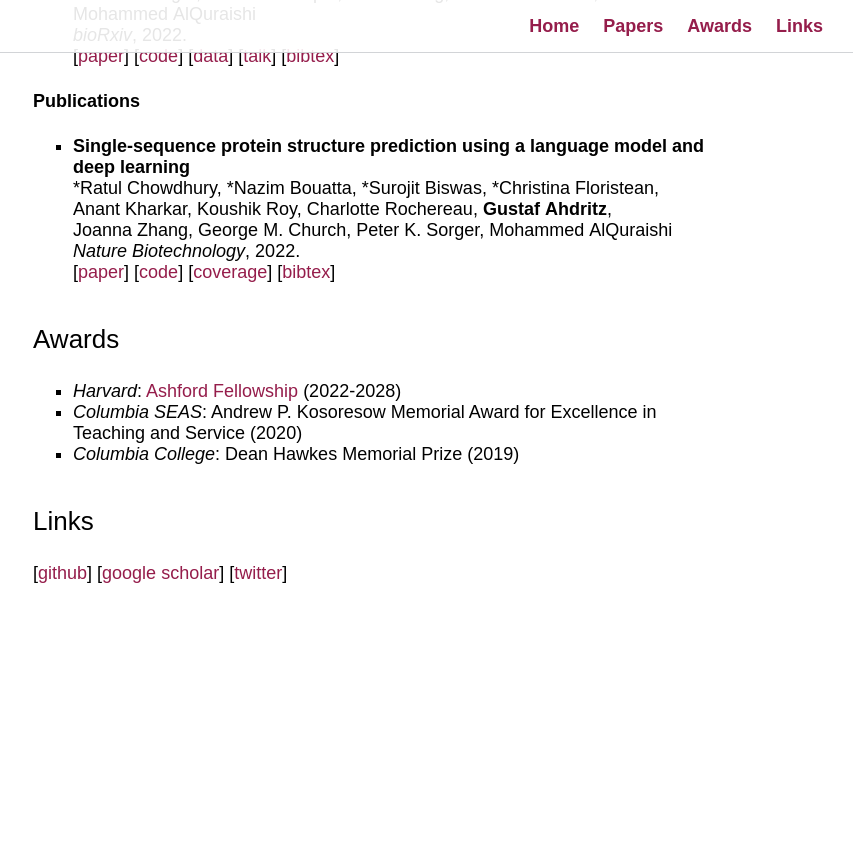
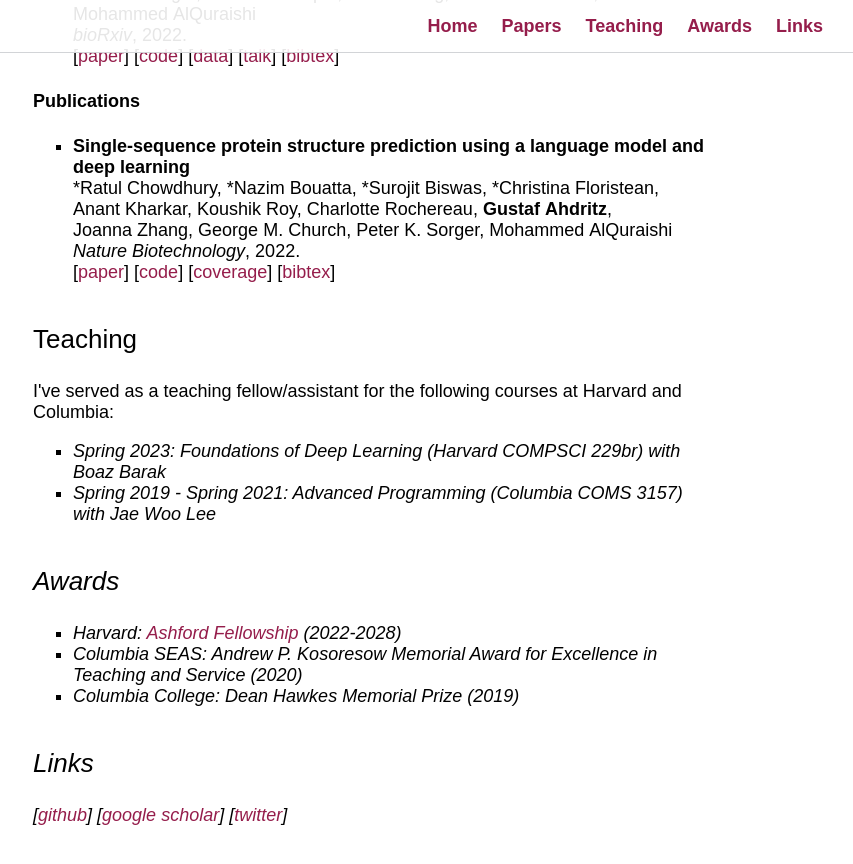
Before and after one commit to gahdritz/gahdritz.github.io, a Jekyll site: the page built from index.html, in a window 1280 px wide and 900 px high, scrolled down 683 px. Shown: the top 864 px of the window, without its empty margins (421-1274 px from the left). Built offline with Jekyll 4.4.1, drawn with Linux system fonts in a browser that asks for light colours; some web fonts are replaced; before the commit the page ends 1341 px from its top, so only the background shows below that.

Commit message:
Add teaching section; add new OpenFold talk

```diff
--- a/_layouts/default.html
+++ b/_layouts/default.html
@@ -37,6 +37,7 @@ function clickLink(selectedLink) {
                             <ul class="nav-element" id="nav-links">
                                 <li><a onclick="clickLink('#home');"><span>Home</span></a></li>
                                 <li><a onclick="clickLink('#papers');"><span>Papers</span></a></li>
+                                <li><a onclick="clickLink('#teaching');"><span>Teaching</span></a></li>
                                 <li><a onclick="clickLink('#awards');"><span>Awards</span></a></li>
                                 <li><a onclick="clickLink('#links');"><span>Links</span></a></li>
                             </ul>
--- a/index.html
+++ b/index.html
@@ -64,7 +64,7 @@ layout: default
             [<a href="https://www.biorxiv.org/content/10.1101/2022.11.20.517210">paper</a>]
             [<a href="https://www.github.com/aqlaboratory/openfold">code</a>]
             [<a href="https://registry.opendata.aws/openfold/">data</a>]
-            [<a href="https://youtu.be/ZUfeYGufhKg?t=7660">talk</a>]
+            [<a href="https://www.youtube.com/watch?v=W92xVnUMkU0">talk</a>]
             [<a href="/bibtex/openfold.bib">bibtex</a>]
     </ul>
 
@@ -92,6 +92,14 @@ layout: default
             [<a href="https://www.nature.com/articles/s41587-022-01466-0">coverage</a>]
             [<a href="/bibtex/rgn2.bib">bibtex</a>]
     </ul>
+    <a id="teaching"></a>
+    <h3><span>Teaching</span></h3>
+
+    I've served as a teaching fellow/assistant for the following courses at Harvard and Columbia:
+    <ul style="list-style-type:square">
+        <li><em>Spring 2023<em>: Foundations of Deep Learning (Harvard COMPSCI 229br) with Boaz Barak
+        <li><em>Spring 2019 - Spring 2021<em>: Advanced Programming (Columbia COMS 3157) with Jae Woo Lee
+    </ul>
     <a id="awards"></a>
     <h3><span>Awards</span></h3>
     <ul style="list-style-type:square">
```
